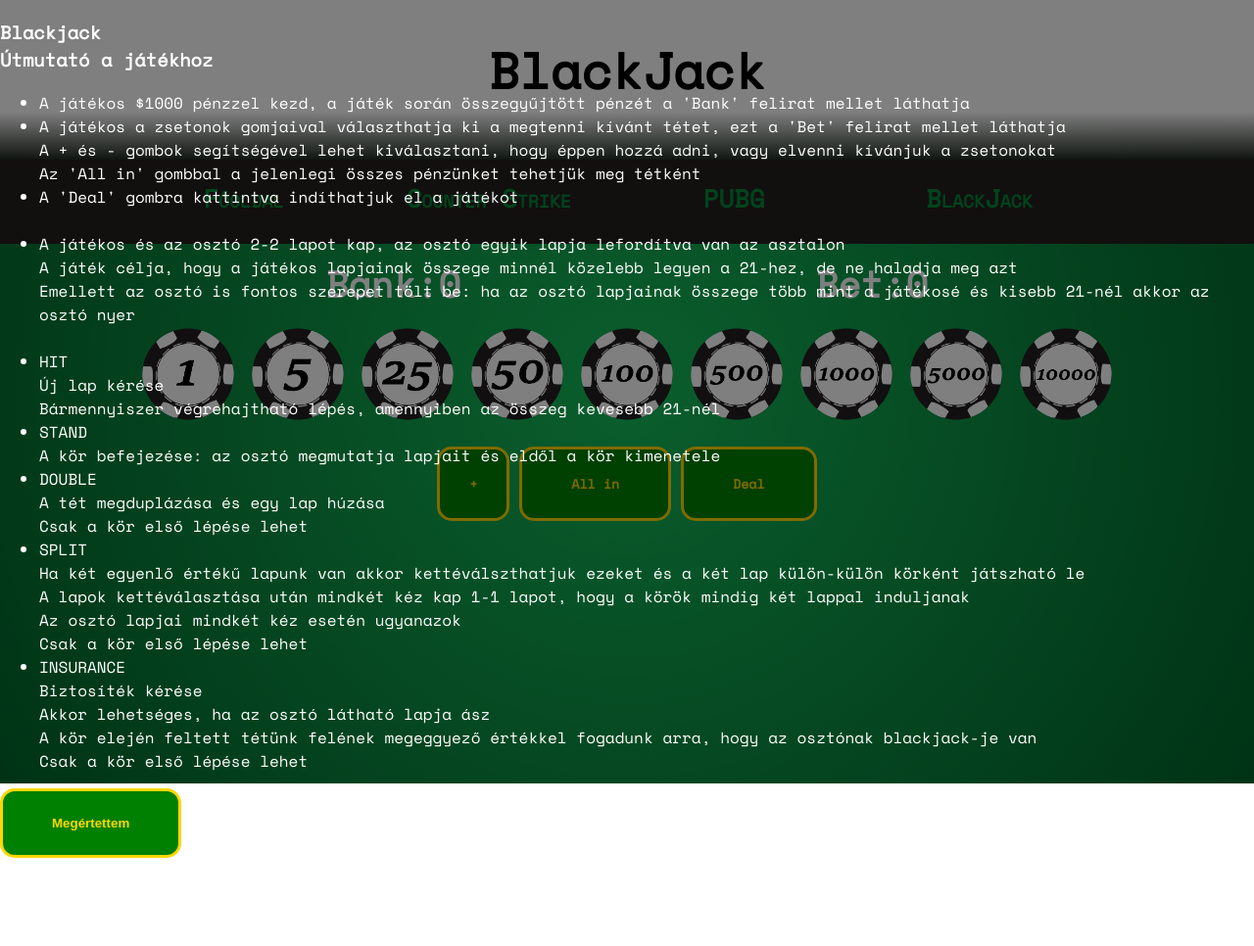
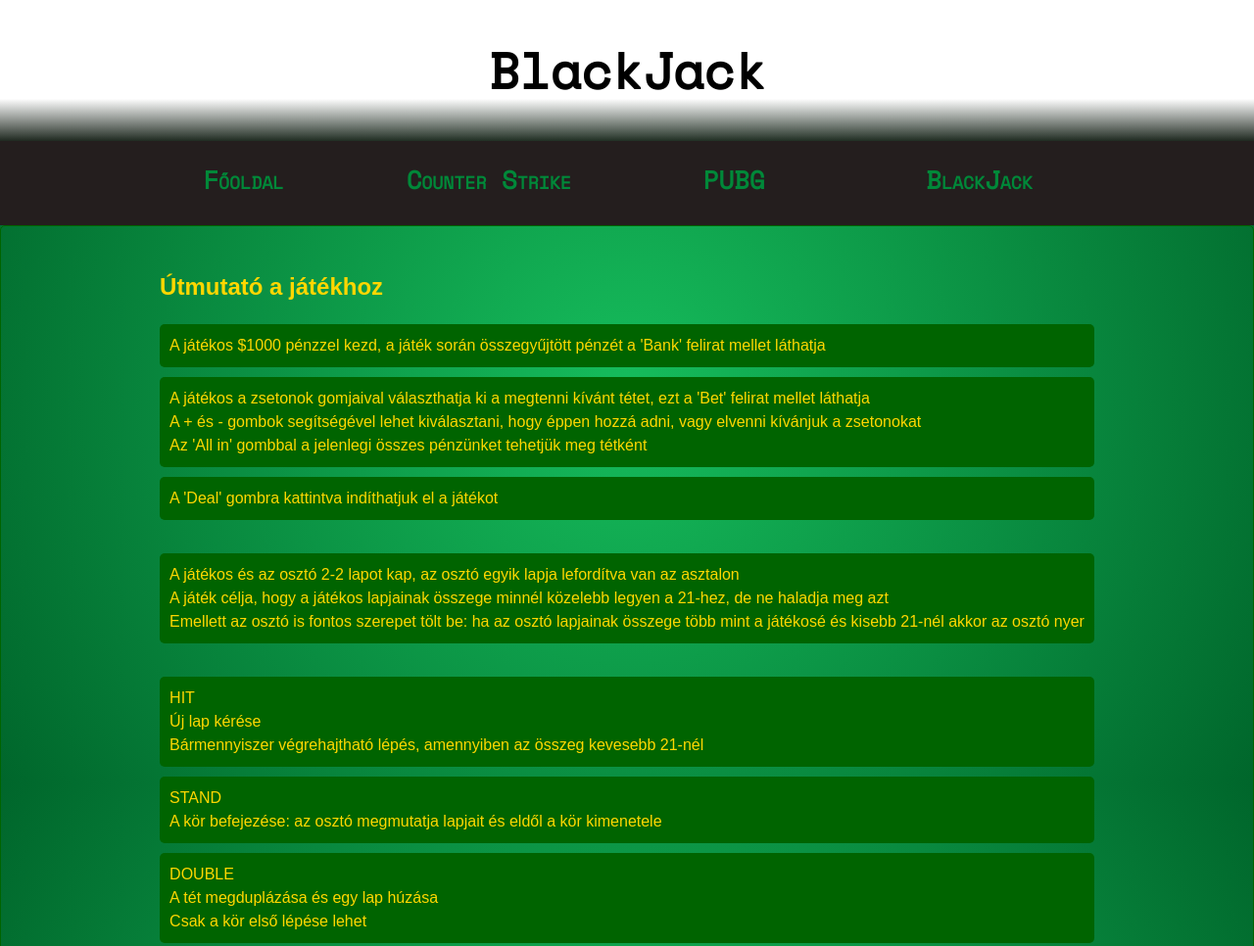
Before and after one commit to PeacefulAvocado/Gamba, a plain HTML site: page Weboldal/blackjack.html in a window 1280 px wide. Shown: the top 966 px of the page at 98% size. Before the commit the page ends 800 px from the top, so only its background shows below. Drawn offline with nearby package versions, Linux system fonts and the light colour scheme.

Commit message:
egesz sok minden
:)

```diff
--- a/Weboldal/blackjack.css
+++ b/Weboldal/blackjack.css
@@ -34,9 +34,7 @@ body {
     color: white;
 }
 
-/*#contents {
-    padding: 0 15%;
-}*/
+
 .texts * {
     display: inline;
 }
@@ -157,12 +155,17 @@ body {
     text-align: center;
 }
 
-#contents {
+#contents   {
+    display: none;
+    flex-direction: column;
+    align-items: center;
+    min-height: 110vh;
+}
+#utmutato {
     display: flex;
     flex-direction: column;
     align-items: center;
 }
-
 .texts {
 
     display: flex;
@@ -211,7 +214,7 @@ body {
     padding-bottom: 20px;
     width: 80%;
     background-color: var(--menu_bgcolor);
-    position: sticky;
+
     top: 0;
     z-index: 999;
       }
@@ -312,12 +315,48 @@ body {
     }
   }
 
-.beuszo {
-    width: auto;
-    height: 250px;
-    position: absolute;
-    top:20vw;
-    right:2vw;
-    transition: all 0.2s ease-in-out;
-    opacity: 0;
+
+
+
+  #utmutato {
+    font-family: Arial, sans-serif;
+    font-size: 16px;
+    line-height: 1.5;
+    color: gold;
+
+    border: 1px solid darkgreen;
+    border-radius: 5px;
+    padding: 20px;
+    box-shadow: 0 0 10px rgba(0, 0, 0, 0.1);
 }
+
+#utmutato h3 {
+    font-size: 24px;
+    margin-bottom: 20px;
+}
+
+#utmutato ul {
+    list-style: none;
+    padding: 0;
+    margin: 0;
+}
+
+#utmutato li {
+    background-color: darkgreen;
+    padding: 10px;
+    margin-bottom: 10px;
+    border-radius: 5px;
+}
+
+#utmutato li:first-child {
+    margin-top: 10px;
+}
+
+#utmutato a {
+    text-decoration: none;
+}
+
+#ertettem {
+    margin-left: auto;
+    display: flex;
+}
--- a/Weboldal/blackjack.html
+++ b/Weboldal/blackjack.html
@@ -9,7 +9,7 @@
     <script src="blackjack.js"></script>
     <script src="https://use.fontawesome.com/d989f6e427.js"></script>
 </head>
-<body onload="Utmutato()">
+<body onload="bankConfig()">
 
     <header>
         <h1>BlackJack</h1>
@@ -60,7 +60,7 @@
             <div id="jatek">
                 <div id="dealer">
                     <div class="ingametxt">
-                         <h1>Dealer:</h1>
+                         <h2>Dealer:</h2>
                     <h3 id="dertek">Ertek: </h3>
                     </div>
 
@@ -68,7 +68,7 @@
                 </div>
                 <div id="jatekos">
                     <div class="ingametxt">
-                         <h1>Jatekos:</h1>
+                         <h2>Játékos:</h2>
                     <h3 id="jertek">Ertek: </h3>
                     </div>
 
@@ -86,9 +86,16 @@
             <div id="overlay"><p id="eredmeny"></p>
 
 
+
+
+
+            </div>
+
+
+    </section>
     <section id="utmutato">
         <div>
-                        <h3>Blackjack <br> Útmutató a játékhoz</h3>
+            <h3>Útmutató a játékhoz</h3>
 
         <ul>
             <li>
@@ -140,15 +147,9 @@
                 Csak a kör első lépése lehet
             </li>
         </ul>
-                    <button onclick="Ertettem()" class="ingamebuttons">Megértettem</button>
+        <a href="#contents"><button onclick="Ertettem()" id="ertettem" class="ingamebuttons"> Megértettem</button></a>
 
          </div>
-            </section>
-
-
-            </div>
-
-            <img src="card-img/back_red.png" id ="beuszo" class="beuszo">
 </section>
     <script>
         function Feezer() {
--- a/Weboldal/blackjack.js
+++ b/Weboldal/blackjack.js
@@ -58,7 +58,7 @@ function Ertek(szereplo)
 function Osztas()
 {
     document.getElementById("insurance").style.display = "none";
-    //Keveres();
+    Keveres();
     jatekos.push(lapok[szamlalo]);
     Kep(lapok[szamlalo][1], 'jatekos', "create")
     szamlalo++;
@@ -700,20 +700,22 @@ async function Stand()
 
 function Start()
 {
-    document.getElementById("beuszo").style.opacity = "1";
-    //lapok = [[11, 'AH'], [2, '2H'], [3, '3H'], [4, '4H'], [5, '5H'], [6, '6H'], [7, '7H'], [8, '8H'], [9, '9H'], [10, '10H'], [10, 'JH'], [10, 'QH'], [10, 'KH'],[11, 'AD'], [2, '2D'], [3, '3D'], [4, '4D'], [5, '5D'], [6, '6D'], [7, '7D'], [8, '8D'], [9, '9D'], [10, '10D'], [10, 'JD'], [10, 'QD'], [10, 'KD'],[11, 'AS'], [2, '2S'], [3, '3S'], [4, '4S'], [5, '5S'], [6, '6S'], [7, '7S'], [8, '8S'], [9, '9S'], [10, '10S'], [10, 'JS'], [10, 'QS'], [10, 'KS'],[11, 'AC'], [2, '2C'], [3, '3C'], [4, '4C'], [5, '5C'], [6, '6C'], [7, '7C'], [8, '8C'], [9, '9C'], [10, '10C'], [10, 'JC'], [10, 'QC'], [10, 'KC']];
-    lapok = [[3, '3H'], [11, 'AH'], [3, '3H'], [11, 'AH'], [5, '5H'], [6, '6H'], [7, '7H'], [8, '8H'], [9, '9H'], [10, '10H'], [10, 'JH'], [10, 'QH'], [10, 'KH'],[11, 'AD'], [2, '2D'], [3, '3D'], [4, '4D'], [5, '5D'], [6, '6D'], [7, '7D'], [8, '8D'], [9, '9D'], [10, '10D'], [10, 'JD'], [10, 'QD'], [10, 'KD'],[11, 'AS'], [2, '2S'], [3, '3S'], [4, '4S'], [5, '5S'], [6, '6S'], [7, '7S'], [8, '8S'], [9, '9S'], [10, '10S'], [10, 'JS'], [10, 'QS'], [10, 'KS'],[11, 'AC'], [2, '2C'], [3, '3C'], [4, '4C'], [5, '5C'], [6, '6C'], [7, '7C'], [8, '8C'], [9, '9C'], [10, '10C'], [10, 'JC'], [10, 'QC'], [10, 'KC']];
+
+    lapok = [[11, 'AH'], [2, '2H'], [3, '3H'], [4, '4H'], [5, '5H'], [6, '6H'], [7, '7H'], [8, '8H'], [9, '9H'], [10, '10H'], [10, 'JH'], [10, 'QH'], [10, 'KH'],[11, 'AD'], [2, '2D'], [3, '3D'], [4, '4D'], [5, '5D'], [6, '6D'], [7, '7D'], [8, '8D'], [9, '9D'], [10, '10D'], [10, 'JD'], [10, 'QD'], [10, 'KD'],[11, 'AS'], [2, '2S'], [3, '3S'], [4, '4S'], [5, '5S'], [6, '6S'], [7, '7S'], [8, '8S'], [9, '9S'], [10, '10S'], [10, 'JS'], [10, 'QS'], [10, 'KS'],[11, 'AC'], [2, '2C'], [3, '3C'], [4, '4C'], [5, '5C'], [6, '6C'], [7, '7C'], [8, '8C'], [9, '9C'], [10, '10C'], [10, 'JC'], [10, 'QC'], [10, 'KC']];
+    //lapok = [[3, '3H'], [11, 'AH'], [3, '3H'], [11, 'AH'], [5, '5H'], [6, '6H'], [7, '7H'], [8, '8H'], [9, '9H'], [10, '10H'], [10, 'JH'], [10, 'QH'], [10, 'KH'],[11, 'AD'], [2, '2D'], [3, '3D'], [4, '4D'], [5, '5D'], [6, '6D'], [7, '7D'], [8, '8D'], [9, '9D'], [10, '10D'], [10, 'JD'], [10, 'QD'], [10, 'KD'],[11, 'AS'], [2, '2S'], [3, '3S'], [4, '4S'], [5, '5S'], [6, '6S'], [7, '7S'], [8, '8S'], [9, '9S'], [10, '10S'], [10, 'JS'], [10, 'QS'], [10, 'KS'],[11, 'AC'], [2, '2C'], [3, '3C'], [4, '4C'], [5, '5C'], [6, '6C'], [7, '7C'], [8, '8C'], [9, '9C'], [10, '10C'], [10, 'JC'], [10, 'QC'], [10, 'KC']];
     jatekos = [];
     jatekos_split = [];
     dealer = [];
     if (bet != 0)
     {
-        Osztas();
+
         document.getElementById("jatek").style.display = "block";
         document.getElementById("gombok").style.display = "none";
         document.getElementById("deal").style.display = "none";
         document.getElementById("row.operator").style.display = "none";
+
         document.getElementById("deal").style.display = "none";
+        Osztas();
     }
 
 }
@@ -1003,6 +1005,7 @@ function Menu()
     document.getElementById("deal").style.display = "inline";
     document.getElementById("row.operator").style.display = "inline";
 
+
 }
 
 function sleep (time) {
@@ -1084,6 +1087,7 @@ async function Insurance(){
     document.getElementById("insurance").style.display="none";
     insuranceBet = Math.round(bet/2)
     bank = bank-insuranceBet;
+    document.getElementById("bank").innerHTML="Bank:"+bank
     if(dealer[0][0] == 10)
     {
         RevealDealer();
@@ -1112,16 +1116,24 @@ function fordit(){
     document.getElementById("hatlap").style.transform ="rotateY(360deg)";
 }
 
+localStorage.setItem("firstLode",true)
 
-async function Utmutato(){
-    document.getElementById("overlay").style.display = "block";
-    if(localStorage.getItem("localBank") != 1000) {
+function bankConfig(){
+
+    if(localStorage.getItem("firstLode")==true){
+        localStorage.setItem("localBank",1000)
         bank = Number(localStorage.getItem("localBank"));
         document.getElementById("bank").innerHTML = "Bank:" +bank;
     }
+
+        bank = Number(localStorage.getItem("localBank"));
+        document.getElementById("bank").innerHTML = "Bank:" +bank;
+
+    localStorage.setItem("firstLode",false)
 }
 
 function Ertettem(){
-    document.getElementById("overlay").style.display = "none";
     document.getElementById("utmutato").style.display = "none";
+    document.getElementById("contents").style.display = "flex";
+
 }
--- a/Weboldal/main.js
+++ b/Weboldal/main.js
@@ -17,10 +17,11 @@ function toggleTheme(type,index) {
 
 
 function Configure(page) {
+    if (localStorage.getItem("globalTheme") != null){
     if(page == "mainpage") {
         toggleTheme("style",localStorage.getItem("globalTheme"))
     } else {
         toggleTheme("aloldal",localStorage.getItem("globalTheme"))
-    }
+    }}
 
 }
```
Lines whose indentation alone changed are shown as unchanged.
